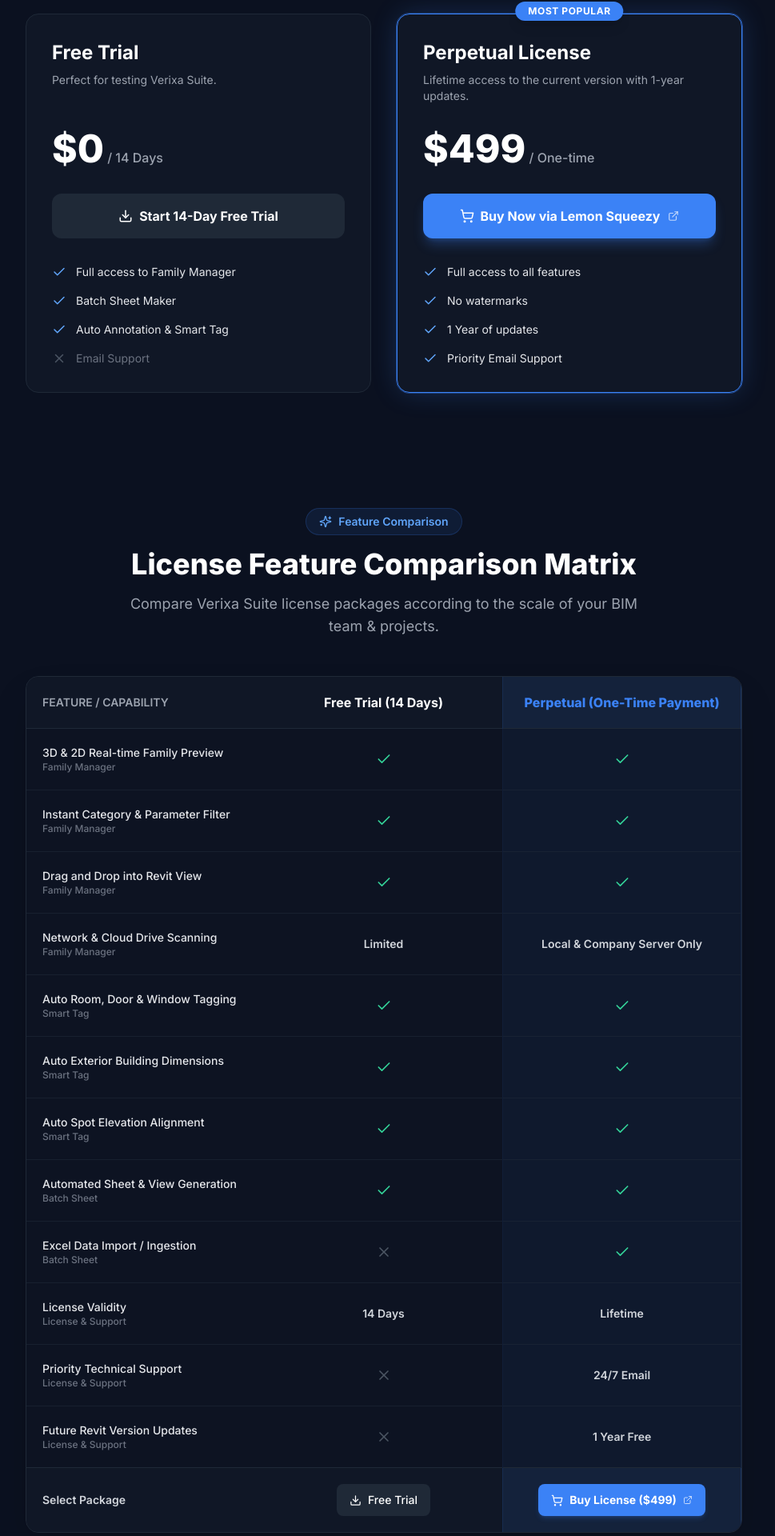
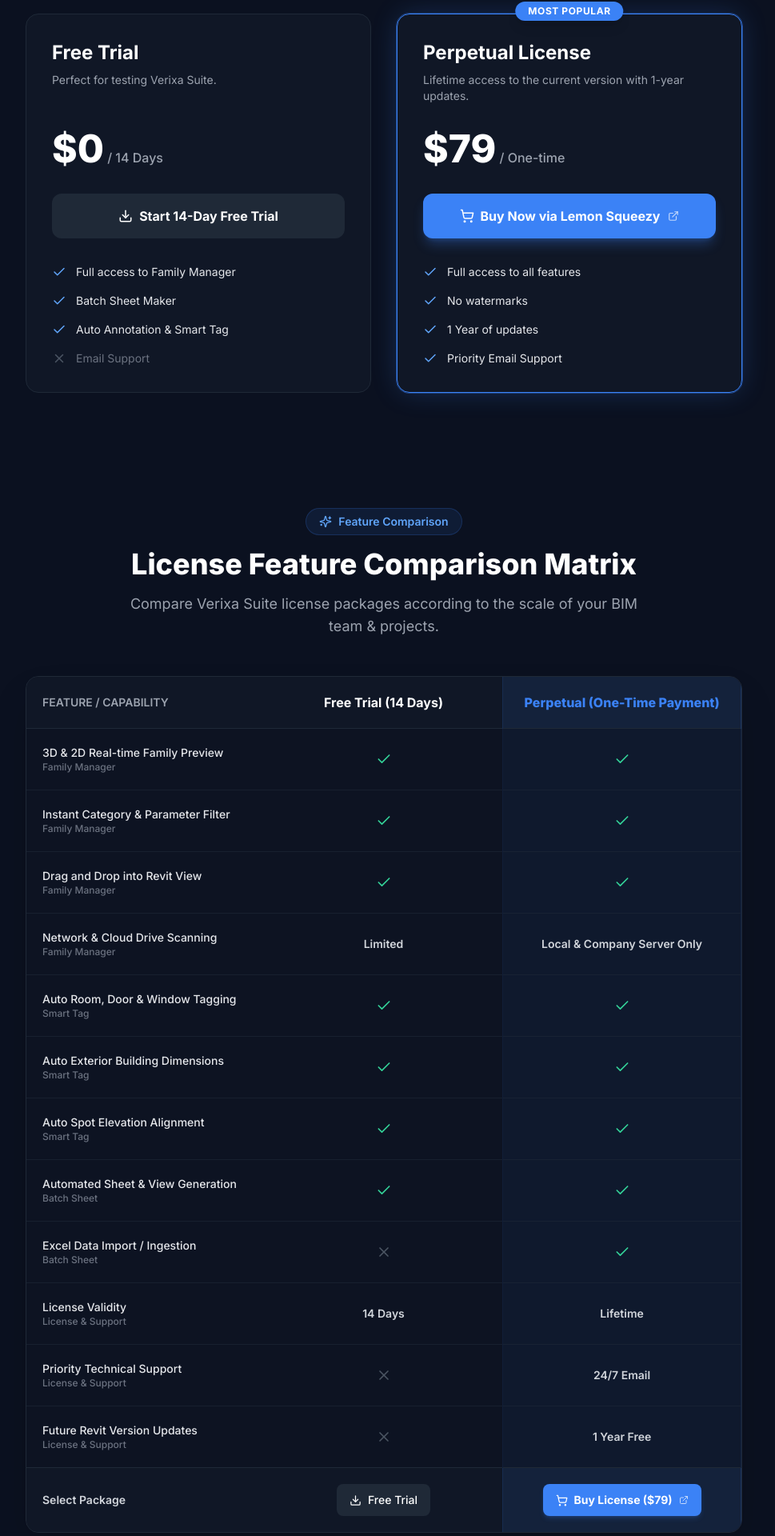
Before and after one commit to verixabimsuite-spec/verixa-docs, a Next.js app: page /pricing in a window 1280 px wide. Shown: the part 351-2271 px from the top of the page at 80% size, without its empty margins (160-1129 px from the left). Built offline with nearby package versions, Linux system fonts and the light colour scheme.

Commit message:
feat: initial release of Verixa Suite professional documentation (Astro Starlight)

```diff
--- a/app/page.tsx
+++ b/app/page.tsx
@@ -39,7 +39,7 @@
         </nav>
         <div className="flex items-center gap-3">
           <LanguageToggle />
-          <Link href="/download" className="px-5 py-2 rounded-full bg-primary hover:bg-blue-600 transition-colors font-medium text-sm text-white">
+          <Link href="/pricing" className="px-5 py-2 rounded-full bg-primary hover:bg-blue-600 transition-colors font-medium text-sm text-white">
             {t('nav.getStarted')}
           </Link>
         </div>
@@ -66,7 +66,7 @@
             {t('home.hero.subtitle')}
           </p>
           <div className="flex flex-col sm:flex-row gap-4 justify-center">
-            <Link href="/download" className="px-8 py-4 rounded-full bg-primary hover:bg-blue-600 text-white font-semibold text-lg flex items-center justify-center gap-2 transition-all hover:scale-105 shadow-[0_0_40px_-10px_rgba(59,130,246,0.5)]">
+            <Link href="/pricing" className="px-8 py-4 rounded-full bg-primary hover:bg-blue-600 text-white font-semibold text-lg flex items-center justify-center gap-2 transition-all hover:scale-105 shadow-[0_0_40px_-10px_rgba(59,130,246,0.5)]">
               {t('home.hero.cta.download')} <ArrowRight size={20} />
             </Link>
             <Link href="/docs/getting-started" className="px-8 py-4 rounded-full bg-gray-800/80 hover:bg-gray-700/80 text-white font-semibold text-lg flex items-center justify-center transition-all backdrop-blur-md border border-gray-700/50">
--- a/app/pricing/page.tsx
+++ b/app/pricing/page.tsx
@@ -47,7 +47,7 @@
             {/* Perpetual License Card (Lemon Squeezy Direct Checkout) */}
             <PricingCard
               title={t('pricing.perpetual.title')}
-              price="$499"
+              price="$79"
               duration={t('pricing.perpetual.duration')}
               isPopular={true}
               popularText={t('pricing.mostPopular')}
--- a/components/PricingMatrix.tsx
+++ b/components/PricingMatrix.tsx
@@ -102,7 +102,7 @@
                     className="inline-flex items-center justify-center gap-2 px-4 py-2.5 rounded-lg bg-primary hover:bg-blue-600 text-white font-bold text-xs md:text-sm shadow-md shadow-blue-500/20 transition-all hover:scale-105"
                   >
                     <ShoppingCart size={15} />
-                    <span>Buy License ($499)</span>
+                    <span>Buy License ($79)</span>
                     <ExternalLink size={12} className="opacity-70" />
                   </a>
                 </td>
```
